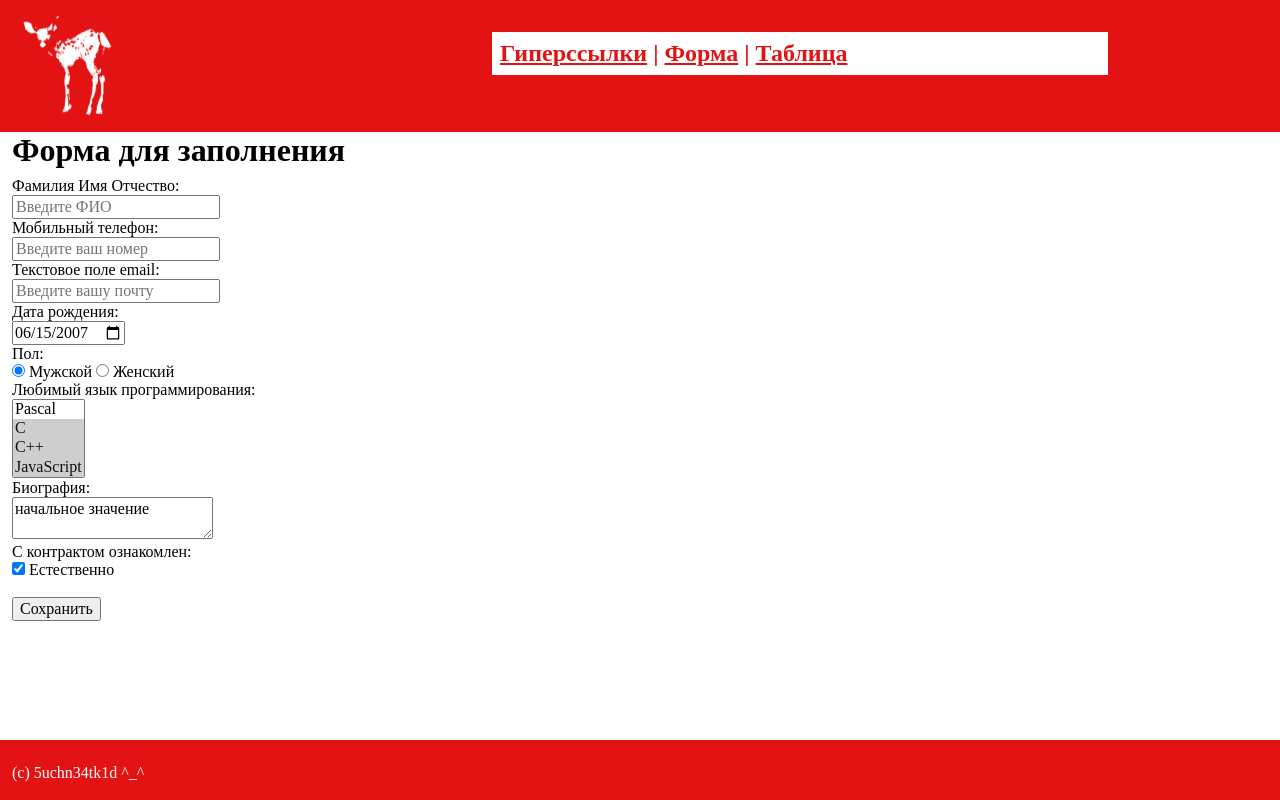
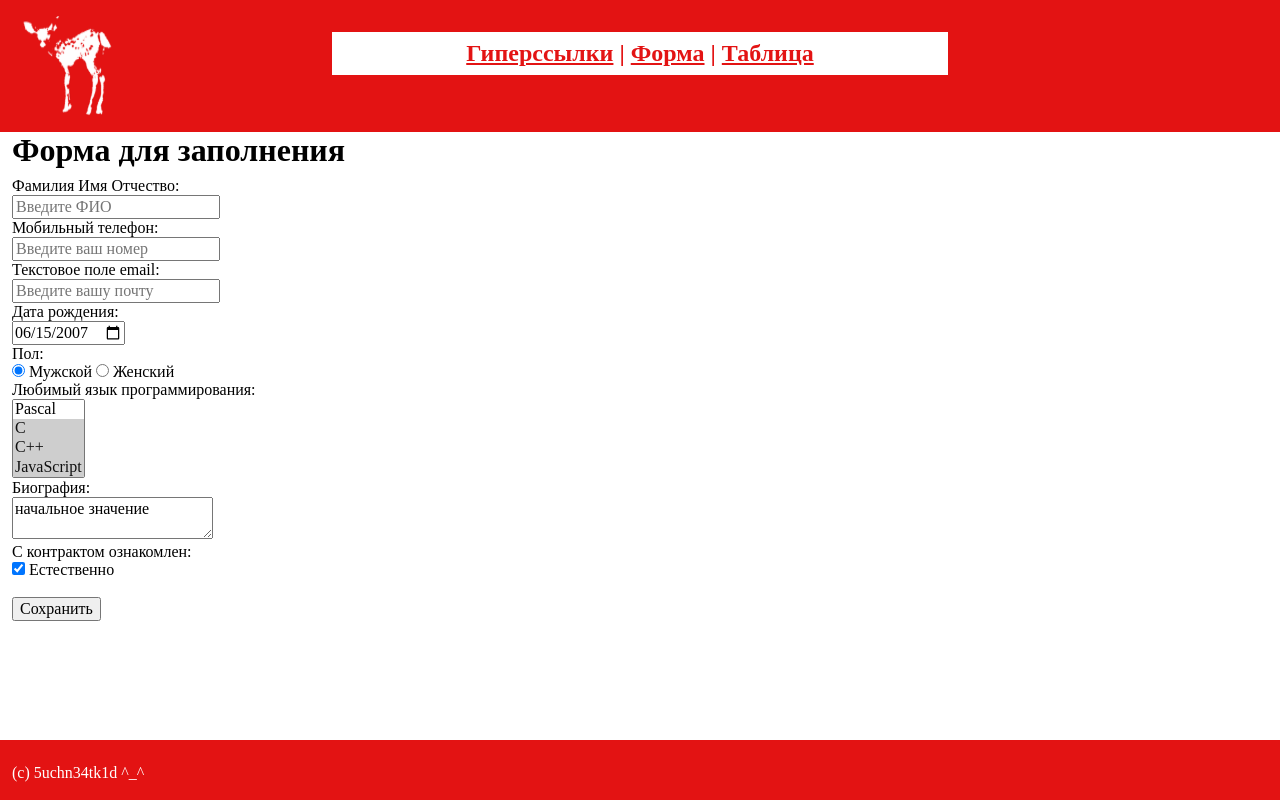
Before and after one commit to 5uchn34tk1d/web_laba_4, a plain HTML site: page form.html in a window 1280 px wide. Drawn offline with nearby package versions, Linux system fonts and the light colour scheme.

Commit message:
Update form.html

```diff
--- a/form.html
+++ b/form.html
@@ -13,8 +13,8 @@
         <div class="col-12 col-md-3 text-center text-md-start">
           <img src="1ogo.png" alt="Логотип сайта 5uchn34tk1d" class="m-2">
         </div>
-        <div class="col-12 col-md-6 mx-md-auto">
-          <nav class="p-2 my-4">
+        <div class="col-12 col-md-6">
+          <nav class="p-2 my-4 text-center">
               <a href="index.html#links">Гиперссылки</a> |
               <a href="form.html">Форма</a> |
               <a href="index.html#tbl">Таблица</a>
```
